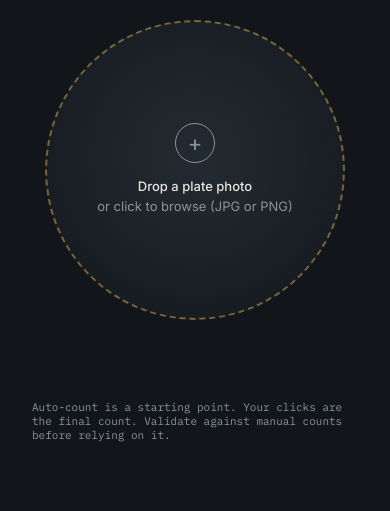
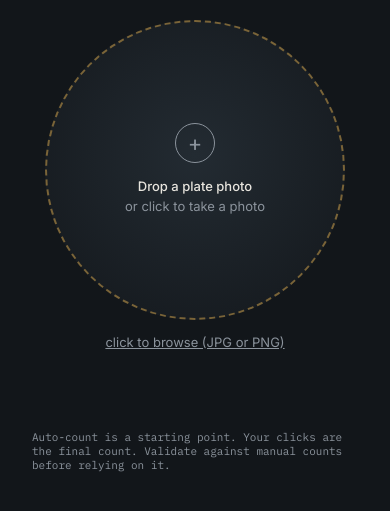
Before and after one commit to williamarnold708/colony-counter, a Flask app: template templates/index.html in a window 390 px wide. Shown: the part 290-801 px from the top of the page. Run offline with Flask 3, Linux system fonts and the light colour scheme; the template is opened without the code that fills it, so the values that code supplies are empty.

Commit message:
Split the circle (camera) from browsing into two controls
The single input's native picker wasn't opening the camera directly
on the user's tablet (went to gallery instead). Splits into two
inputs: the circle keeps capture="environment" for a direct camera
shortcut, and a new "click to browse (JPG or PNG)" link below it
uses a separate input with no capture attribute for gallery/files.

```diff
--- a/templates/index.html
+++ b/templates/index.html
@@ -28,6 +28,8 @@
   .dish-icon { width:40px; height:40px; border:1.5px solid var(--text-dim); border-radius:50%; margin-bottom:14px; display:flex; align-items:center; justify-content:center; font-size:22px; color:var(--text-dim); font-weight:300; }
   .dish-text { font-size:13px; color:var(--text-dim); padding:0 40px; line-height:1.5; }
   .dish-text strong { color:var(--text); font-weight:500; }
+  .browse-link { display:block; margin:14px auto 0; background:none; border:none; padding:0; font:inherit; font-size:13px; color:var(--text-dim); cursor:pointer; text-decoration:underline; text-align:center; }
+  .browse-link:hover { color:var(--text); }
   input[type="file"] { display:none; }
   #workView { display:none; }
   .bench { display:grid; grid-template-columns:1fr 300px; gap:28px; align-items:start; }
@@ -79,9 +81,11 @@
     <div id="flash" class="flash" style="display:none;"></div>
     <label class="dish" id="dropZone">
       <div class="dish-icon">+</div>
-      <div class="dish-text"><strong>Drop a plate photo</strong><br>or click to browse (JPG or PNG)</div>
+      <div class="dish-text"><strong>Drop a plate photo</strong><br>or click to take a photo</div>
     </label>
-    <input type="file" id="fileInput" accept=".jpg,.jpeg,.png">
+    <button type="button" class="browse-link" id="browseLink">click to browse (JPG or PNG)</button>
+    <input type="file" id="fileInput" accept=".jpg,.jpeg,.png" capture="environment">
+    <input type="file" id="fileInputBrowse" accept=".jpg,.jpeg,.png">
     <div class="spinner" id="spinner">Analysing plate…</div>
   </div>
   <div id="workView">
@@ -122,7 +126,7 @@
 </main>
 <footer>Auto-count is a starting point. Your clicks are the final count. Validate against manual counts before relying on it.</footer>
 <script>
-const fileInput=document.getElementById('fileInput'),dropZone=document.getElementById('dropZone'),uploadView=document.getElementById('uploadView'),workView=document.getElementById('workView'),spinner=document.getElementById('spinner'),flash=document.getElementById('flash'),stage=document.getElementById('stage'),plateImg=document.getElementById('plateImg'),countDisplay=document.getElementById('countDisplay'),autoCountEl=document.getElementById('autoCount'),manualCountEl=document.getElementById('manualCount'),removedCountEl=document.getElementById('removedCount'),sens=document.getElementById('sens'),sensVal=document.getElementById('sensVal'),engineTag=document.getElementById('engineTag'),engineLabel=document.getElementById('engineLabel');
+const fileInput=document.getElementById('fileInput'),fileInputBrowse=document.getElementById('fileInputBrowse'),browseLink=document.getElementById('browseLink'),dropZone=document.getElementById('dropZone'),uploadView=document.getElementById('uploadView'),workView=document.getElementById('workView'),spinner=document.getElementById('spinner'),flash=document.getElementById('flash'),stage=document.getElementById('stage'),plateImg=document.getElementById('plateImg'),countDisplay=document.getElementById('countDisplay'),autoCountEl=document.getElementById('autoCount'),manualCountEl=document.getElementById('manualCount'),removedCountEl=document.getElementById('removedCount'),sens=document.getElementById('sens'),sensVal=document.getElementById('sensVal'),engineTag=document.getElementById('engineTag'),engineLabel=document.getElementById('engineLabel');
 let currentFile=null,colonies=[],imgW=0,imgH=0,currentImageData=null;
 fetch('/status').then(r=>r.json()).then(s=>{engineLabel.textContent=s.model_available?'TRAINED MODEL':'CLASSICAL CV';if(s.model_available)engineLabel.classList.add('model');}).catch(()=>{});
 function showFlash(m){flash.textContent=m;flash.style.display='block';}
@@ -130,18 +134,20 @@ function clearFlash(){flash.style.display='none';}
 function labelSensitivity(v){if(v<=30)return'high';if(v>=70)return'low';return'standard';}
 sens.addEventListener('input',()=>{sensVal.textContent=labelSensitivity(+sens.value);});
 dropZone.addEventListener('click',()=>fileInput.click());
+browseLink.addEventListener('click',()=>fileInputBrowse.click());
 ['dragover'].forEach(e=>dropZone.addEventListener(e,ev=>{ev.preventDefault();dropZone.classList.add('drag-over');}));
 ['dragleave','drop'].forEach(e=>dropZone.addEventListener(e,ev=>{ev.preventDefault();dropZone.classList.remove('drag-over');}));
 dropZone.addEventListener('drop',ev=>{ev.preventDefault();if(ev.dataTransfer.files[0]){currentFile=ev.dataTransfer.files[0];analyze(false);}});
 fileInput.addEventListener('change',()=>{if(fileInput.files[0]){currentFile=fileInput.files[0];analyze(false);}});
-async function analyze(preserveManual){clearFlash();if(!preserveManual){dropZone.style.display='none';spinner.style.display='block';}const fd=new FormData();fd.append('plate_image',currentFile);fd.append('sensitivity',sens.value);try{const res=await fetch('/analyze',{method:'POST',body:fd});const data=await res.json();if(!res.ok){showFlash(data.error||'Something went wrong.');dropZone.style.display='flex';spinner.style.display='none';return;}imgW=data.width;imgH=data.height;currentImageData=data.image;const autoNew=data.colonies.map(c=>({...c,source:'auto',removed:false}));if(preserveManual){const kept=colonies.filter(c=>c.source==='manual'&&!c.removed);colonies=autoNew.concat(kept);}else{colonies=autoNew;}plateImg.src=data.image;plateImg.onload=()=>{renderMarkers();};document.getElementById('emptyHint').style.display=(data.count===0&&colonies.length===0)?'block':'none';engineTag.innerHTML=data.engine==='model'?'engine: <b>trained model</b>':'engine: classical CV';uploadView.style.display='none';workView.style.display='block';spinner.style.display='none';renderMarkers();}catch(err){showFlash('Could not reach the server.');dropZone.style.display='flex';spinner.style.display='none';}}
+fileInputBrowse.addEventListener('change',()=>{if(fileInputBrowse.files[0]){currentFile=fileInputBrowse.files[0];analyze(false);}});
+async function analyze(preserveManual){clearFlash();if(!preserveManual){dropZone.style.display='none';browseLink.style.display='none';spinner.style.display='block';}const fd=new FormData();fd.append('plate_image',currentFile);fd.append('sensitivity',sens.value);try{const res=await fetch('/analyze',{method:'POST',body:fd});const data=await res.json();if(!res.ok){showFlash(data.error||'Something went wrong.');dropZone.style.display='flex';browseLink.style.display='block';spinner.style.display='none';return;}imgW=data.width;imgH=data.height;currentImageData=data.image;const autoNew=data.colonies.map(c=>({...c,source:'auto',removed:false}));if(preserveManual){const kept=colonies.filter(c=>c.source==='manual'&&!c.removed);colonies=autoNew.concat(kept);}else{colonies=autoNew;}plateImg.src=data.image;plateImg.onload=()=>{renderMarkers();};document.getElementById('emptyHint').style.display=(data.count===0&&colonies.length===0)?'block':'none';engineTag.innerHTML=data.engine==='model'?'engine: <b>trained model</b>':'engine: classical CV';uploadView.style.display='none';workView.style.display='block';spinner.style.display='none';renderMarkers();}catch(err){showFlash('Could not reach the server.');dropZone.style.display='flex';browseLink.style.display='block';spinner.style.display='none';}}
 function renderMarkers(){stage.querySelectorAll('.marker').forEach(m=>m.remove());const rect=plateImg.getBoundingClientRect();const sx=rect.width/imgW,sy=rect.height/imgH;colonies.forEach((c,i)=>{if(c.removed)return;const el=document.createElement('div');el.className='marker'+(c.source==='manual'?' manual':'');const d=Math.max(c.r*2*sx,14);el.style.left=(c.x*sx)+'px';el.style.top=(c.y*sy)+'px';el.style.width=d+'px';el.style.height=d+'px';el.addEventListener('click',ev=>{ev.stopPropagation();colonies[i].removed=true;renderMarkers();updateCount();});stage.appendChild(el);});updateCount();}
 stage.addEventListener('click',ev=>{if(ev.target!==plateImg&&ev.target!==stage)return;const rect=plateImg.getBoundingClientRect();const sx=imgW/rect.width,sy=imgH/rect.height;const x=(ev.clientX-rect.left)*sx,y=(ev.clientY-rect.top)*sy;colonies.push({x,y,r:8,source:'manual',removed:false});renderMarkers();});
 function updateCount(){const auto=colonies.filter(c=>c.source==='auto'&&!c.removed).length;const manual=colonies.filter(c=>c.source==='manual'&&!c.removed).length;const removed=colonies.filter(c=>c.source==='auto'&&c.removed).length;countDisplay.textContent=auto+manual;autoCountEl.textContent=auto;manualCountEl.textContent=manual;removedCountEl.textContent=removed;}
 window.addEventListener('resize',renderMarkers);
 document.getElementById('resetBtn').addEventListener('click',()=>{if(currentFile)analyze(false);});
 sens.addEventListener('change',()=>{if(currentFile)analyze(true);});
-document.getElementById('newBtn').addEventListener('click',()=>{uploadView.style.display='block';workView.style.display='none';dropZone.style.display='flex';fileInput.value='';colonies=[];currentFile=null;});
+document.getElementById('newBtn').addEventListener('click',()=>{uploadView.style.display='block';workView.style.display='none';dropZone.style.display='flex';browseLink.style.display='block';fileInput.value='';fileInputBrowse.value='';colonies=[];currentFile=null;});
 document.getElementById('trainBtn').addEventListener('click',async()=>{if(!currentImageData){return;}const pts=colonies.filter(c=>!c.removed).map(c=>({x:c.x,y:c.y,cls:0}));const btn=document.getElementById('trainBtn');const orig=btn.textContent;btn.textContent='Saving…';try{const res=await fetch('/save_for_training',{method:'POST',headers:{'Content-Type':'application/json'},body:JSON.stringify({image:currentImageData,points:pts,width:imgW,height:imgH})});const d=await res.json();btn.textContent=d.ok?('Saved '+d.saved+' colonies ✓'):'Save failed';}catch(e){btn.textContent='Save failed';}setTimeout(()=>{btn.textContent=orig;},2500);});
 </script>
 </body>
```
